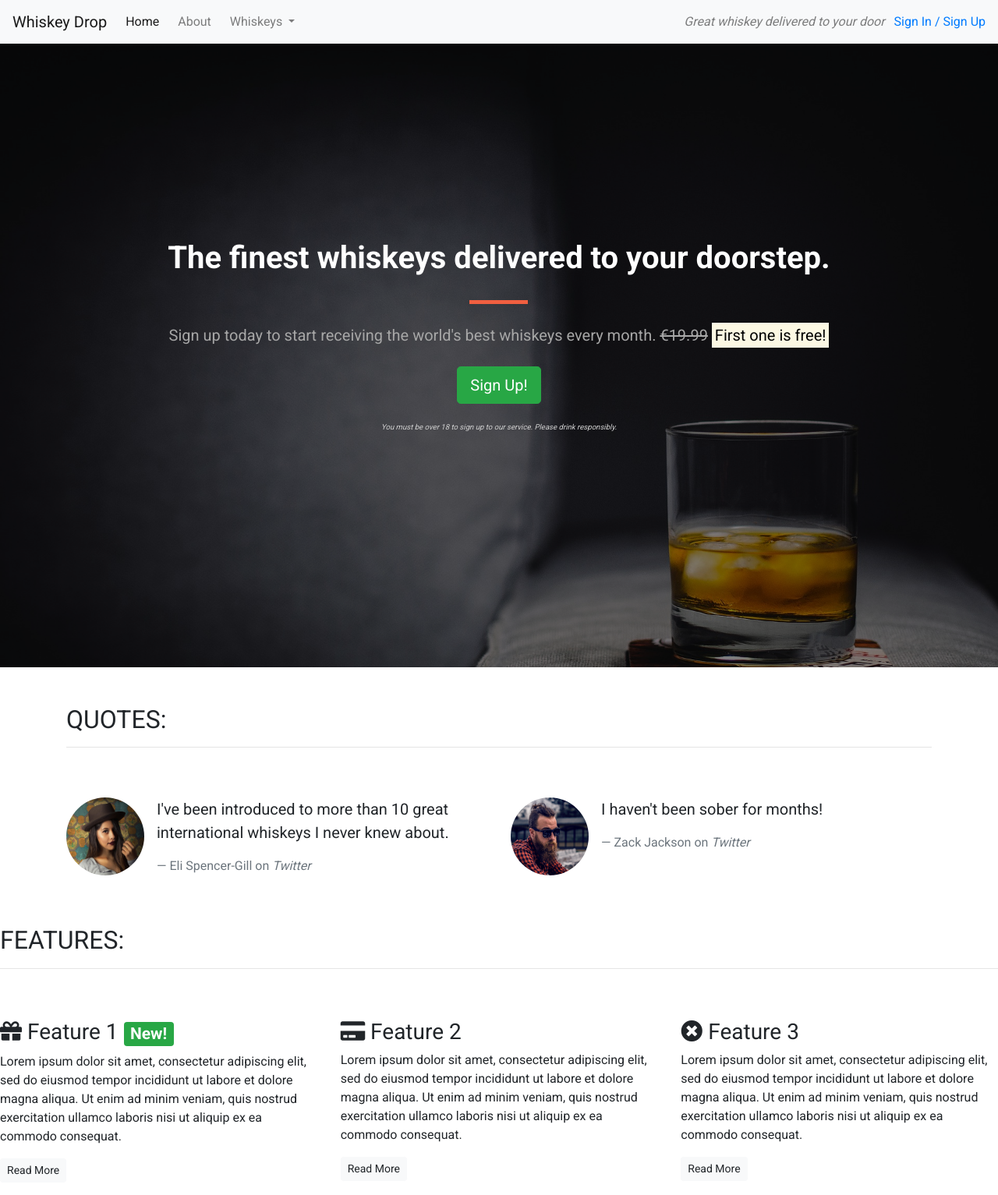
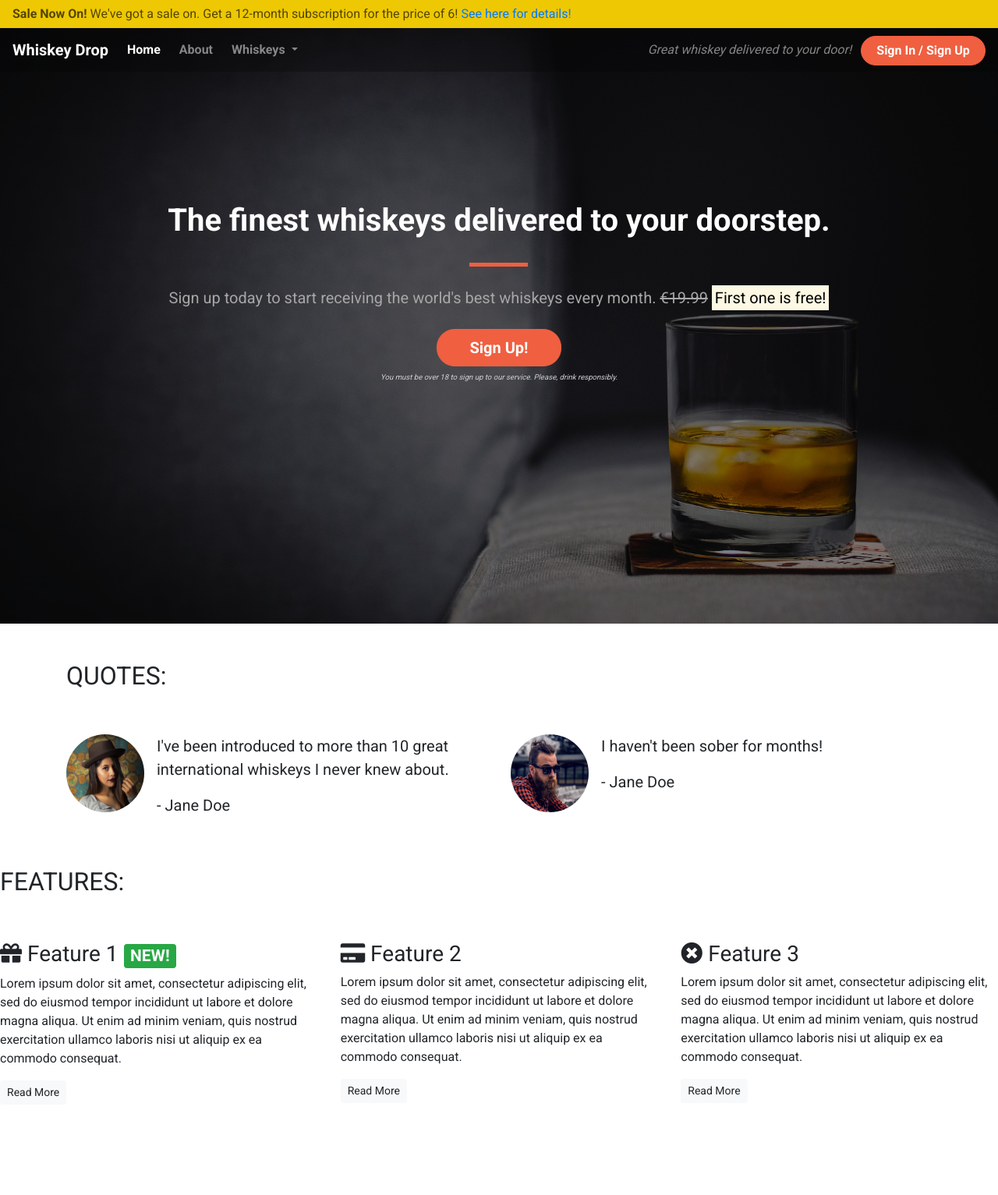
Before and after one commit to MasD91/Whiskey-Drop, a plain HTML site: page index.html in a window 1280 px wide. Shown: the whole page at 78% size. After the commit the page ends 1433 px from the top, so only its background shows below. Drawn offline with nearby package versions, Linux system fonts and the light colour scheme.

Commit message:
added css to style nav bar and alert

```diff
--- a/css/style.css
+++ b/css/style.css
@@ -2,14 +2,26 @@ body {
     font-family: 'Roboto', sans-serif;
 }
 
-/* Containers */
+.alert-container .col-12 {
+    padding-left: 0;
+    padding-right: 0;
+}
 
-.alert-container {}
+.site-wide-alert {
+    color: #544600;
+    background-color: #eec802;
+    border-color: #eec802;
+    padding: 5px 15px;
+    margin-bottom: 0;
+    border: 1px solid transparent;
+    border-radius: 0;
+}
+
 
 .callout-container {
     height: 100vh;
 
-    background: url('../images/whiskey-background.jpg') no-repeat center center fixed;
+    background: url('../images/whiskey-background.jpg') no-repeat bottom right fixed;
     -webkit-background-size: cover;
     -moz-background-size: cover;
     -o-background-size: cover;
@@ -31,26 +43,36 @@ body {
     background-color: rgba(0, 0, 0, 0.5);
 }
 
-.quotes-container {}
+/* Navbar */
 
-.features-container {}
-
-/* Block dividers */
-
-.block-divider {
-    width: 75px;
-    height: 5px;
-    border: 0;
-    background-color: #444;
+.navalert-container {
+    position: absolute;
+    top: 0;
+    left: 0;
+    z-index: 1;
+    padding-left: 0;
+    padding-right: 0;
 }
 
-.block-divider--orange {
-    background-color: #f05f40;
+.navbar {
+    margin-bottom: 0;
+    width: 100%;
+    background-color: rgba(0, 0, 0, .25);
+    border: 0;
 }
 
-.block-divider--short {
-    width: 35px;
+.navbar .navbar-toggler {
+    border: 0;
 }
+
+.navbar .navbar-brand {
+    font-weight: bold;
+}
+
+.navbar .navbar-nav a {
+    font-weight: bold;
+}
+
 
 /* Jumbotron */
 
@@ -76,6 +98,23 @@ body {
     color: #d0d0d0;
 }
 
+/* Block dividers */
+
+.block-divider {
+    width: 75px;
+    height: 5px;
+    border: 0;
+    background-color: #444;
+}
+
+.block-divider--orange {
+    background-color: #f05f40;
+}
+
+.block-divider--short {
+    width: 35px;
+}
+
 /* Buttons */
 
 .btn--cta {
--- a/index.html
+++ b/index.html
@@ -3,8 +3,8 @@
 
 <head>
     <meta charset="utf-8">
+    <title>Whiskey Drop | Taste a new whiskey every month</title>
     <meta name="viewport" content="width=device-width, initial-scale=1.0">
-    <title>Whiskey Drop | Taste a new whiskey every month</title>
     <link rel="stylesheet" href="https://maxcdn.bootstrapcdn.com/bootstrap/4.1.3/css/bootstrap.min.css">
     <link rel="stylesheet" href="https://use.fontawesome.com/releases/v5.6.1/css/all.css" integrity="sha384-gfdkjb5BdAXd+lj+gudLWI+BXq4IuLW5IT+brZEZsLFm++aCMlF1V92rMkPaX4PP" crossorigin="anonymous">
     <link href="https://fonts.googleapis.com/css?family=Roboto:400,700" rel="stylesheet">
@@ -12,10 +12,18 @@
 </head>
 
 <body>
-    <!--Nav-->
-    <nav class="navbar navbar-light navbar-expand-sm bg-light">
-        <a href="/" class="navbar-brand">
-                    Whiskey Drop</a>
+    <div class="container-fluid navalert-container">
+        <div class="container-fluid alert-container">
+            <div class="row d-none d-sm-block">
+                <div class="col-12">
+                    <div class="site-wide-alert alert alert-warning">
+                        <strong>Sale Now On!</strong> We've got a sale on. Get a 12-month subscription for the price of 6! <a href="">See here for details!</a>
+                    </div>
+                </div>
+            </div>
+        </div>
+        <nav class="navbar navbar-dark navbar-expand-sm">
+            <a href="/" class="navbar-brand">Whiskey Drop</a>
 
             <button class="navbar-toggler ml-auto" type="button" data-toggle="collapse" data-target="#navbarNavDropdown" aria-controls="navbarNavDropdown" aria-expanded="false" aria-label="Toggle navigation">
         <span class="navbar-toggler-icon"></span></button>
@@ -23,7 +31,7 @@
             <div class="collapse navbar-collapse" id="navbarNavDropdown">
                 <ul class="navbar-nav mr-auto">
                     <li class="active nav-item mr-2"><a class="nav-link" href="/">Home</a></li>
-                <li class="nav-item mr-2"><a class="nav-link" href="">About</a></li>
+                    <li class="nav-item mr-2"><a class="nav-link" href="/about">About</a></li>
                     <li class="nav-item dropdown">
                         <a class="nav-link dropdown-toggle" href="#" id="navbarDropdownMenuLink" role="button" data-toggle="dropdown" aria-haspopup="true" aria-expanded="false">
           Whiskeys
@@ -36,24 +44,15 @@
                         </div>
                     </li>
 
-                <li class="nav-item mr-2 d-block d-sm-none"><a class="nav-link" href="">Sign In / Sign Up</a></li>
+                    <li class="nav-item mr-2 d-block d-sm-none"><a class="nav-link" href="/login">Sign In / Sign Up</a></li>
                 </ul>
             </div>
             <div class="d-none d-md-block">
-            <p class="navbar-text my-auto mr-2"><i>Great whiskey delivered to your door</i></p>
-            <a href="/login">Sign In / Sign Up</a>
+                <p class="navbar-text my-auto mr-2"><i>Great whiskey delivered to your door!</i></p>
+                <a href="/login" class="btn btn--cta btn--red">Sign In / Sign Up</a>
             </div>
-        <!--</div>-->
         </nav>
-    <!--<div class="container alert-container">-->
-    <!--    <div class="row d-none d-sm-block">-->
-    <!--        <div class="col-12">-->
-    <!--            <div class="alert alert-warning">-->
-    <!--                <strong>Sale Now On!</strong> We've got a sale on. Get a 12 month subscription for the price of 6! <a href="">See here for more details</a>-->
-    <!--            </div>-->
-    <!--        </div>-->
-    <!--    </div>-->
-    <!--</div>-->
+    </div>
     <div class="container-fluid callout-container">
         <!-- Callout -->
         <div class="opaque-overlay">&nbsp;</div>
@@ -66,13 +65,13 @@
                         <s class="d-none d-sm-inline">€19.99</s>
                         <span class="d-inline d-sm-none"><br></span>
                         <strong><mark>First one is free!</mark></strong></p>
-                    <p><button class="btn btn-lg btn-success" data-toggle="modal" data-target="#signUpModal">Sign Up!</button></p>
-                    <p class="text-muted"><small>You must be over 18 to sign up to our service. Please drink responsibly.</small></p>
+                    <button class="btn btn-lg btn--cta btn--red" data-toggle="modal" data-target="#signUpModal">Sign Up!</button>
+                    <p class="text-muted"><small>You must be over 18 to sign up to our service. Please, drink responsibly.</small></p>
                 </section>
             </div>
         </div>
+        <!-- /.callout -->
     </div>
-    <!-- /.callout -->
 
     <!-- Quotes -->
     <div class="container quotes-container">
@@ -80,7 +79,6 @@
             <div class="row">
                 <div class="col-12 my-5">
                     <h2 class="text-uppercase">Quotes:</h2>
-                    <hr />
                 </div>
             </div>
             <div class="row">
@@ -92,7 +90,7 @@
                         <div class="media-body">
                             <blockquote class="blockquote">
                                 <p>I've been introduced to more than 10 great international whiskeys I never knew about.</p>
-                                <footer class="blockquote-footer">Eli Spencer-Gill on <cite title="Twitter">Twitter</cite></footer>
+                                <p>- Jane Doe</p>
                             </blockquote>
                         </div>
                     </div>
@@ -105,15 +103,15 @@
                         <div class="media-body">
                             <blockquote class="blockquote">
                                 <p>I haven't been sober for months!</p>
-                                <footer class="blockquote-footer">Zack Jackson on <cite title="Twitter">Twitter</cite></footer>
+                                <p>- Jane Doe</p>
                             </blockquote>
                         </div>
                     </div>
                 </div>
             </div>
         </section>
+        <!-- /.quotes -->
     </div>
-    <!-- /.quotes -->
 
     <!-- Features -->
     <div class="features-container">
@@ -121,13 +119,12 @@
             <div class="row">
                 <div class="col-12 my-5">
                     <h2 class="text-uppercase">Features:</h2>
-                    <hr />
                 </div>
             </div>
             <div class="row">
                 <div class="col-12 col-md-6 col-lg-4">
                     <div class="feature">
-                        <h3><i class="fas fa-gift d-none d-sm-inline"></i> Feature 1 <span class="badge badge-success">New!</span></h3>
+                        <h3><i class="fas fa-gift d-none d-sm-inline"></i> Feature 1 <span class="badge badge-success">NEW!</span></h3>
                         <p>Lorem ipsum dolor sit amet, consectetur adipiscing elit, sed do eiusmod tempor incididunt ut labore et dolore magna aliqua. Ut enim ad minim veniam, quis nostrud exercitation ullamco laboris nisi ut aliquip ex ea commodo consequat.</p>
                         <p><a class="btn btn-sm btn-light" href="">Read More</a></p>
                     </div>
@@ -148,8 +145,8 @@
                 </div>
             </div>
         </section>
+        <!-- /.features -->
     </div>
-    <!-- /.features -->
 
     <div class="modal" tabindex="-1" role="dialog" id="signUpModal">
         <div class="modal-dialog" role="document">
```
Lines whose indentation alone changed are shown as unchanged.
